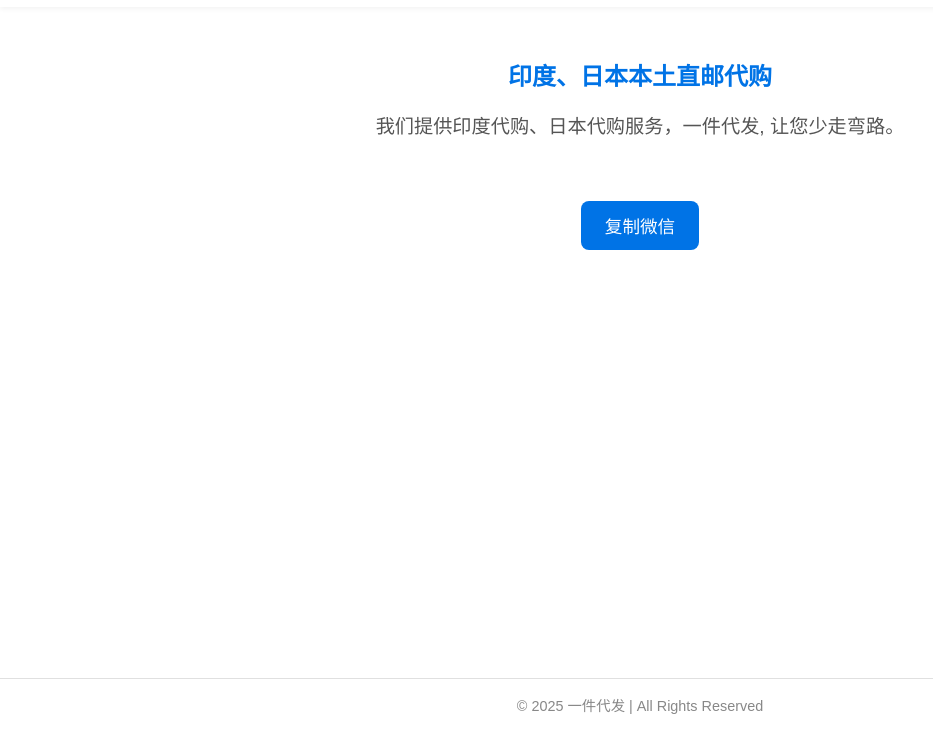
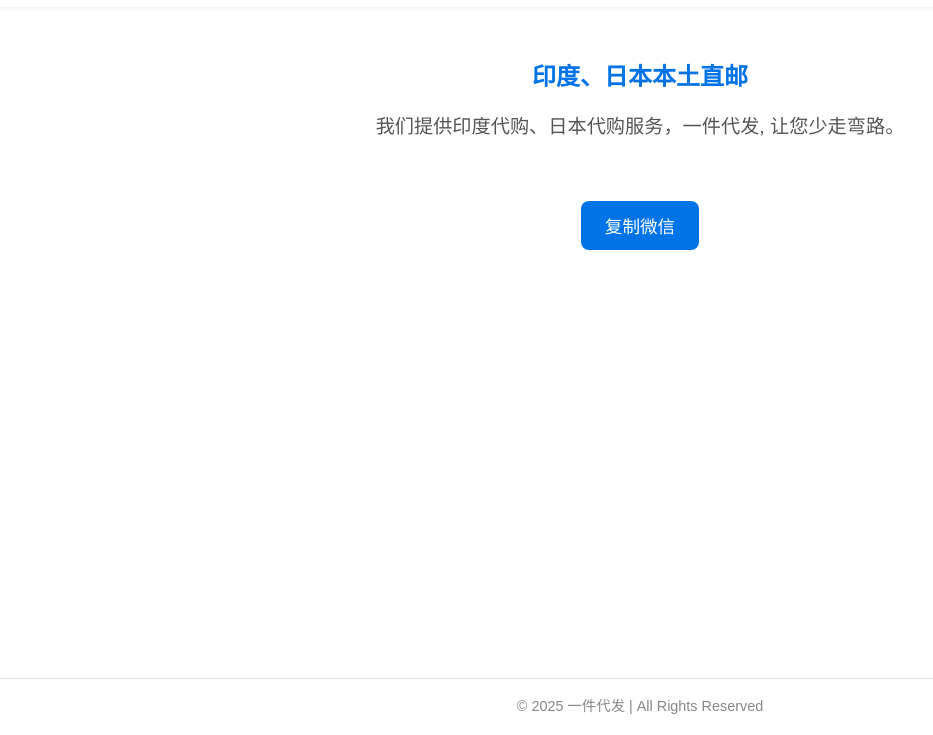
Before and after one commit to yntxe/yntxe.github.io, a plain HTML site: page index.html in a window 1280 px wide. Shown: the part 65-800 px from the top of the page, without its empty margins (0-933 px from the left). Drawn offline with Linux system fonts and the light colour scheme.

Commit message:
Update index.html

```diff
--- a/index.html
+++ b/index.html
@@ -113,7 +113,7 @@
     <h1>一件代发</h1>
   </header>
   <main>
-    <h2>印度、日本本土直邮代购</h2>
+    <h2>印度、日本本土直邮</h2>
     <p>我们提供印度代购、日本代购服务，一件代发, 让您少走弯路。</p>
 
     <!-- 微信号隐藏处理 -->
```
